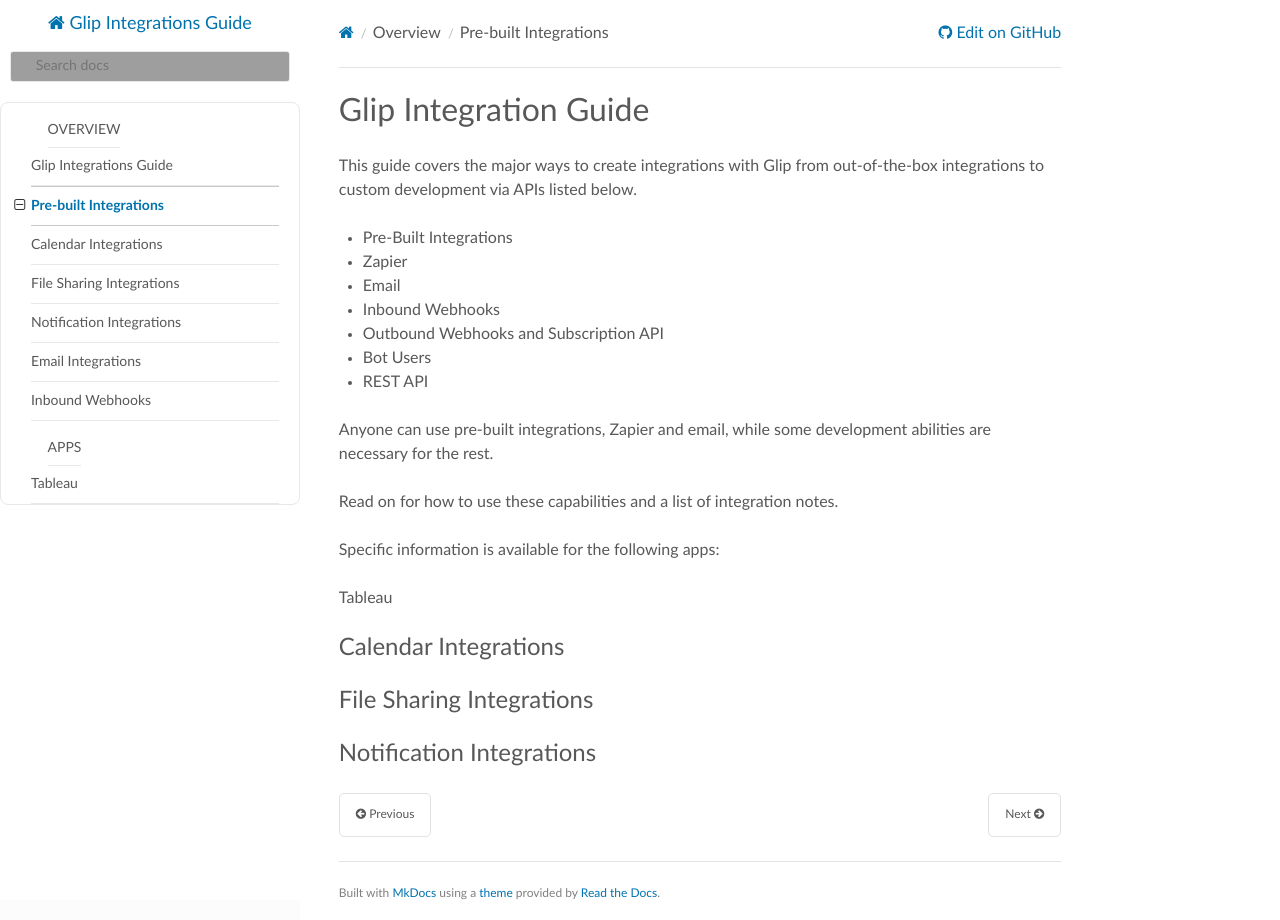
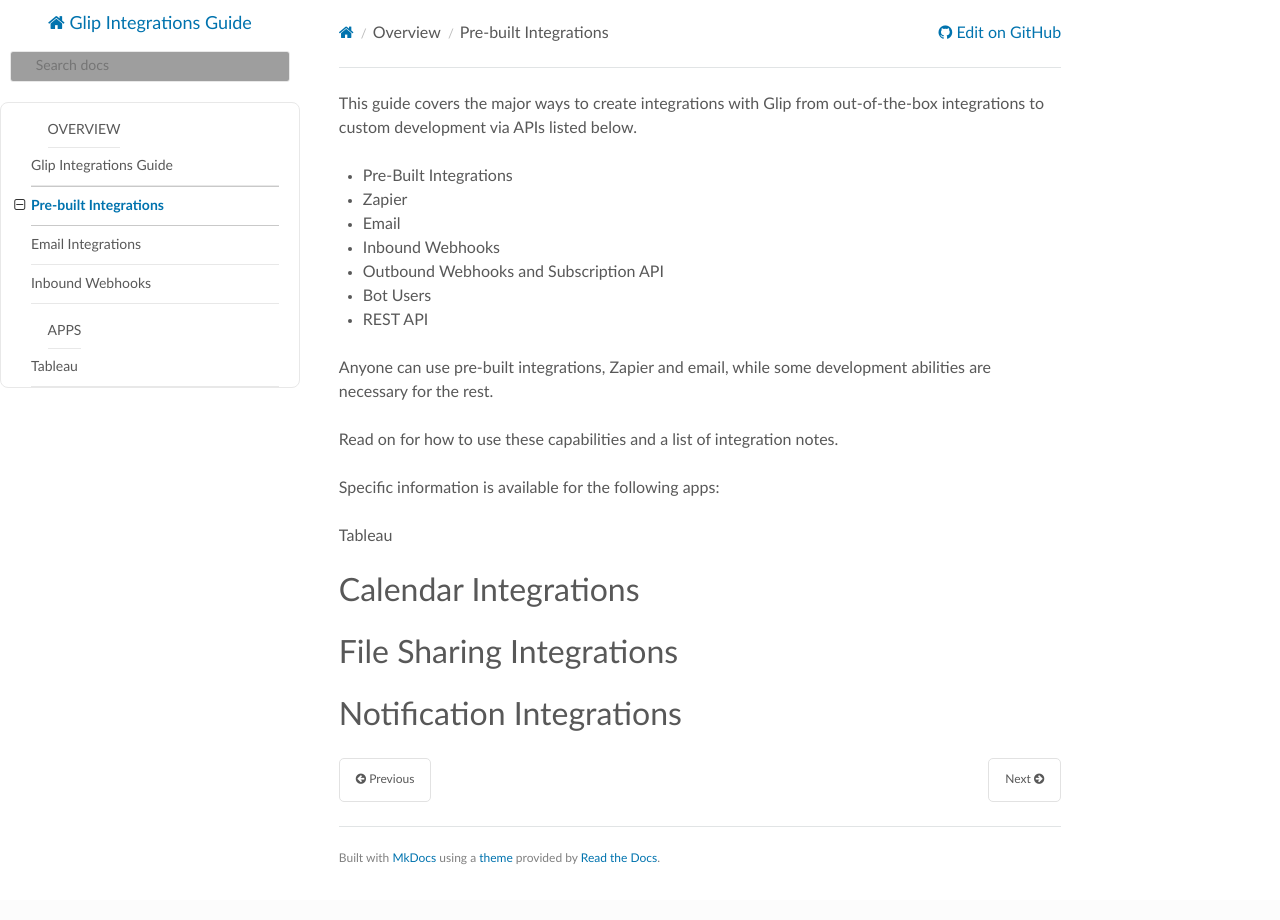
Before and after one commit to grokify/glip-integrations-guide, an MkDocs documentation site: the page built from docs/pre-built-integrations.md, in a window 1280 px wide. Built offline with MkDocs 1.6.1, drawn with Linux system fonts in a browser that asks for light colours; nearby versions of some CDN libraries; old or Windows-style settings are respelled for this version of MkDocs; grey boxes are pictures that could not be loaded.

Commit message:
update docs

```diff
--- a/docs/pre-built-integrations.md
+++ b/docs/pre-built-integrations.md
@@ -1,5 +1,3 @@
-# Glip Integration Guide
-
 This guide covers the major ways to create integrations with Glip from out-of-the-box integrations to custom development via APIs listed below.
 
 * Pre-Built Integrations
@@ -18,8 +16,8 @@ Specific information is available for the following apps:
 
 Tableau
 
-## Calendar Integrations
+# Calendar Integrations
 
-## File Sharing Integrations
+# File Sharing Integrations
 
-## Notification Integrations
+# Notification Integrations
```
